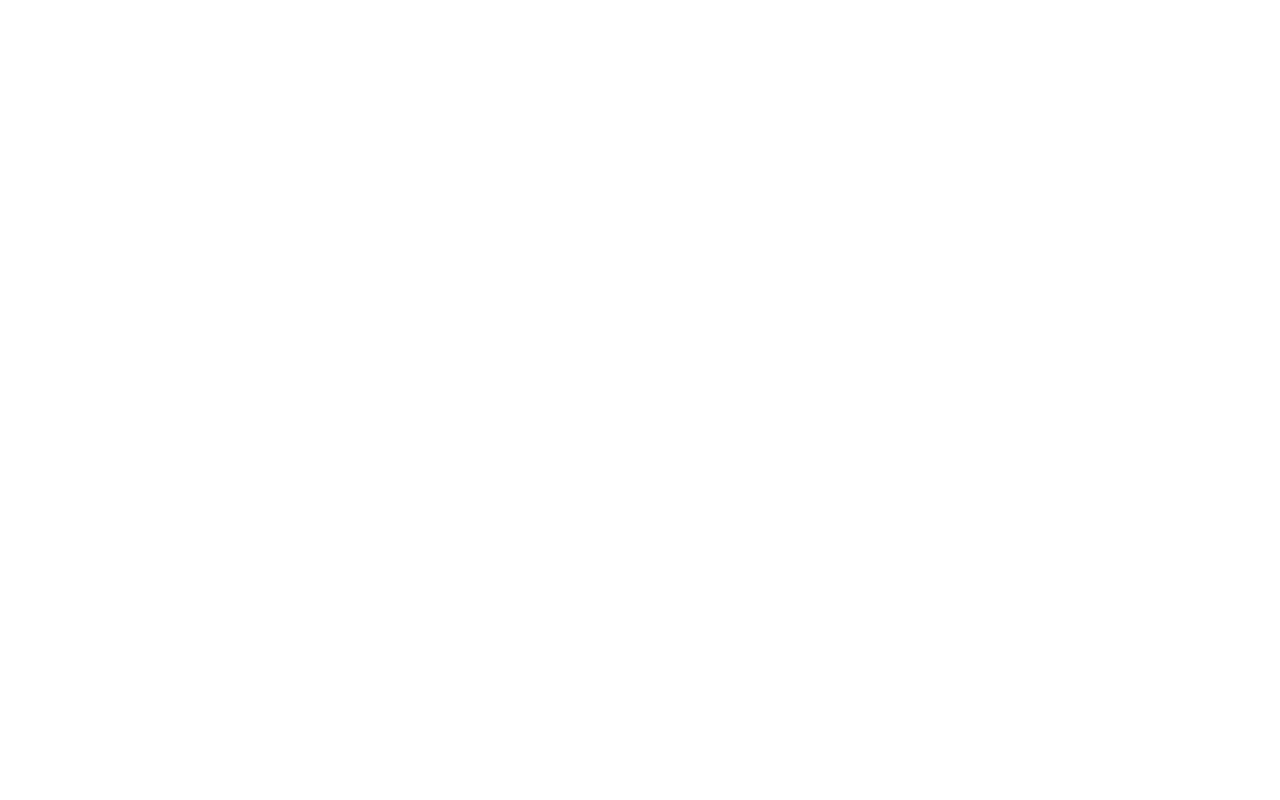
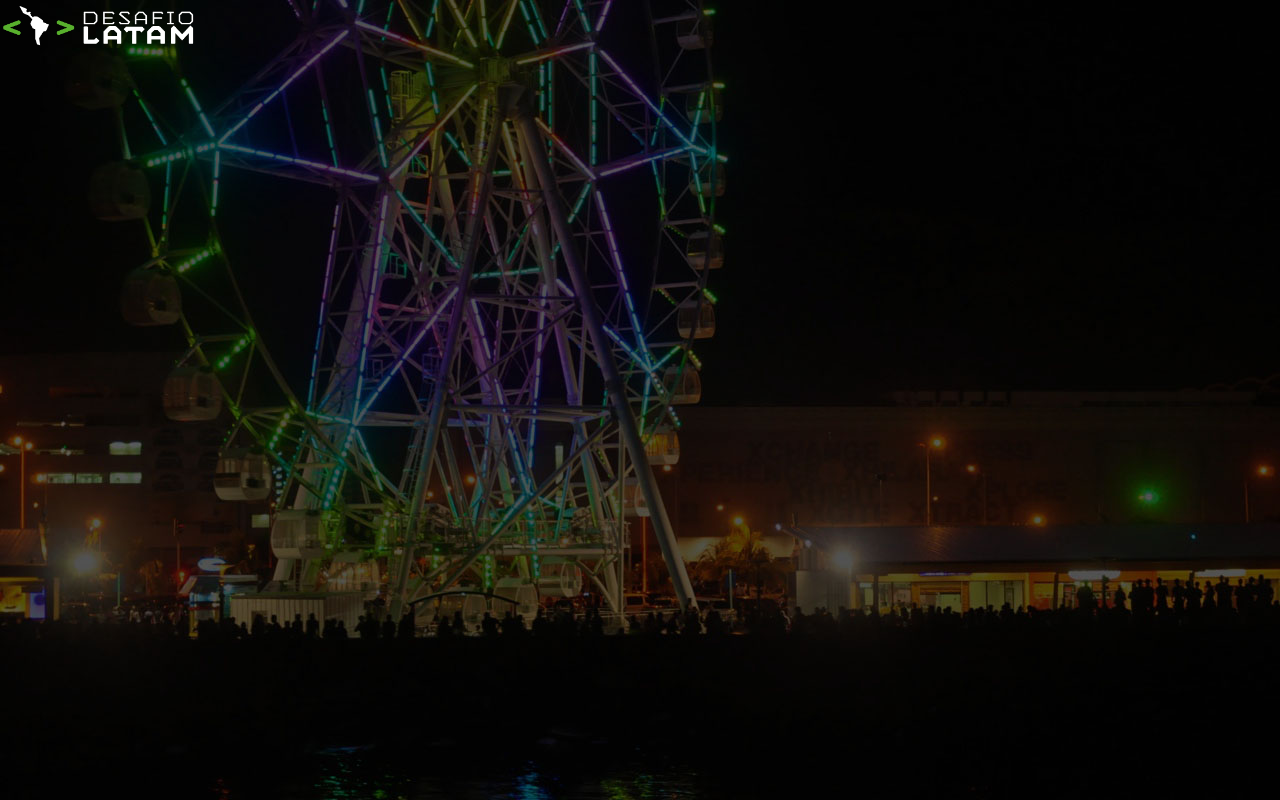
Before and after one commit to paskuvan/desafio04, a plain HTML site: page index.html in a window 1280 px wide. Drawn offline with Linux system fonts and the light colour scheme.

Commit message:
agregando header

```diff
--- a/index.html
+++ b/index.html
@@ -3,11 +3,12 @@
 <head>
 	<meta charset="UTF-8">
 	<title>Actividad 4</title>
+	<link rel="stylesheet" href="style.css" type="text/css">
 </head>
-<style>
 
-</style>
 <body>
-
+	<div class="logo">
+		<img src="images/latam_logo.png" alt="">
+	</div>
 </body>
 </html>
--- /dev/null
+++ b/style.css
@@ -0,0 +1,10 @@
+body {
+	margin: 0;
+	padding: 0;
+	background-image: url('images/bg.jpeg');
+}
+
+.logo img {
+	display: block;
+	width: 200px;
+}
```
